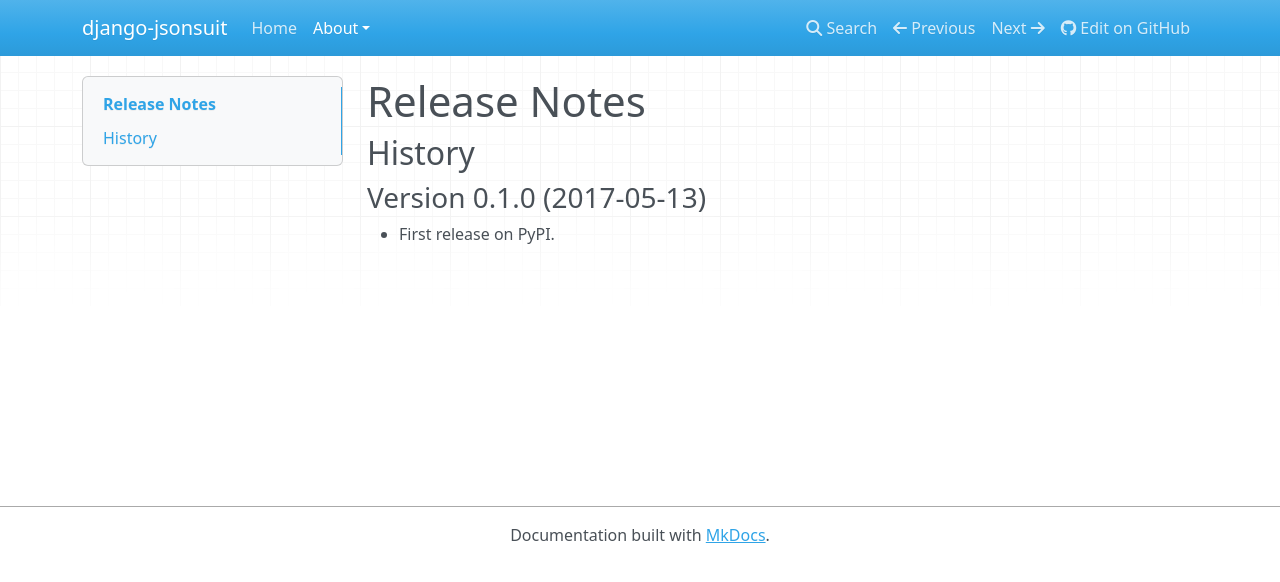
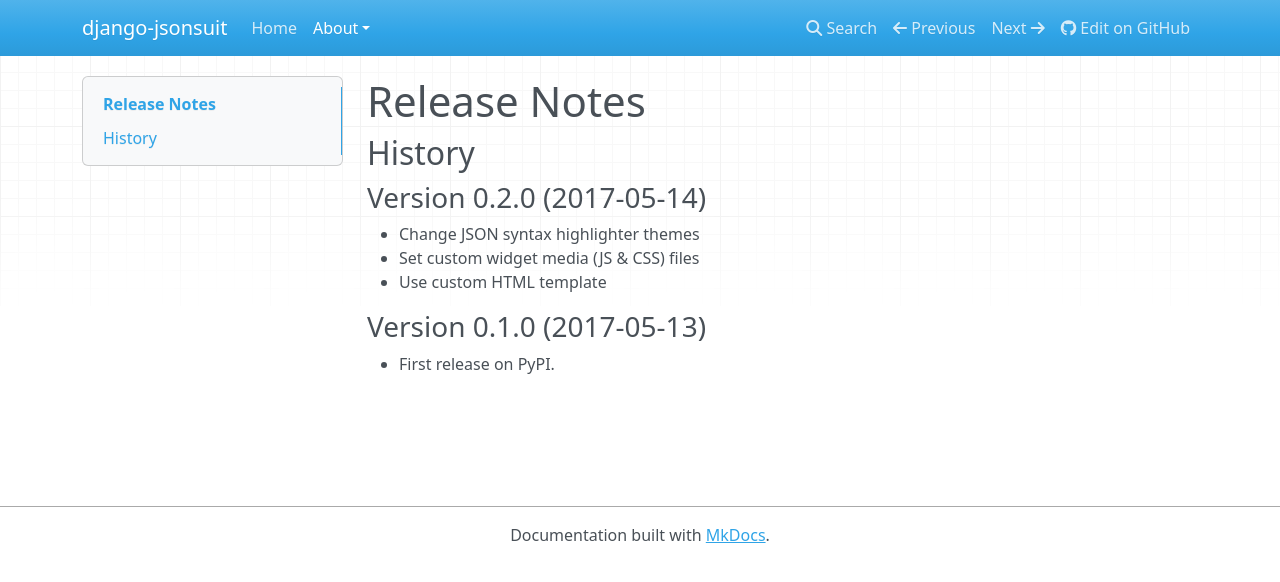
Before and after one commit to tooreht/django-jsonsuit, an MkDocs documentation site: the page built from docs/releases.md, in a window 1280 px wide. Shown: the top 582 px of the page. Built offline with MkDocs 1.6.1, drawn with Linux system fonts in a browser that asks for light colours; nearby versions of some CDN libraries; old or Windows-style settings are respelled for this version of MkDocs.

Commit message:
Update HISTORY with release 0.2.0 info

```diff
--- a/HISTORY.md
+++ b/HISTORY.md
@@ -1,4 +1,9 @@
 ## History
+
+### Version 0.2.0 (2017-05-14)
+- Change JSON syntax highlighter themes
+- Set custom widget media (JS & CSS) files
+- Use custom HTML template
 
 ### Version 0.1.0 (2017-05-13)
 -   First release on PyPI.
```
